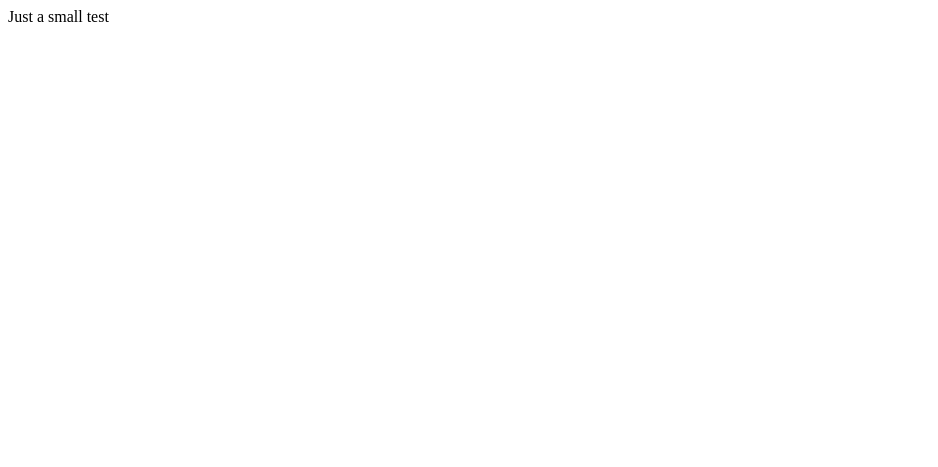
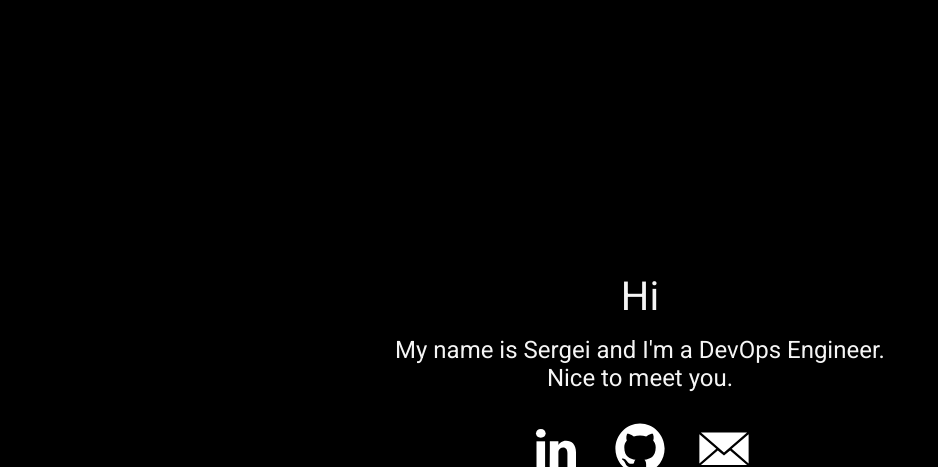
Before and after one commit to s0rl0v/s0rl0v.github.io, a plain HTML site: page index.html in a window 1280 px wide. Shown: the top 467 px of the page, without its empty margins (0-938 px from the left). Drawn offline with Linux system fonts and the light colour scheme.

Commit message:
init content

```diff
--- /dev/null
+++ b/assets/css/layout.css
@@ -0,0 +1,27 @@
+/* Layout */
+
+body, header, footer {
+    display: flex;
+
+    /* Layout items in the container in column */
+    flex-direction: column;
+}
+
+body {
+    /* Center the things on vertical axis */
+    justify-content: center;
+    /* Center things on horizontal axis */
+    text-align: center;
+}
+
+header, footer {
+    flex: 1;
+    justify-content: flex-end;
+}
+
+main {
+    display: flex;
+    flex-direction: column;
+
+    align-items: center;
+}
--- /dev/null
+++ b/assets/css/style.css
@@ -0,0 +1,40 @@
+/* Style */
+
+body {
+  display: flex;
+
+  font-family: 'Roboto', sans-serif;
+
+  -webkit-font-smoothing: antialiased;
+  -moz-osx-font-smoothing: grayscale;
+
+  margin: 0;
+  min-height: 100vh;
+
+  background-color: black;
+  color: whitesmoke;
+}
+
+.icon {
+  background-color: transparent;
+  height: 10vh;
+  width: 10vh;
+}
+
+header {
+  font-size: 5vh;
+}
+
+article {
+  padding-bottom: 2vh;
+  font-size: 3vh;
+  max-width: 40vw;
+}
+
+footer {
+  font-size: 2vh;
+}
+
+footer, header {
+  padding: 2vh;
+}
--- a/index.html
+++ b/index.html
@@ -1,18 +1,45 @@
 <!DOCTYPE html>
 <html lang="en">
+
 <head>
   <meta charset="utf-8" />
   <meta name="viewport" content="width=device-width, initial-scale=1" />
-    <meta
-      name="description"
-      content="Personal website"
-    />
+  <meta name="description" content="Sergei Orlov online business card with links to GitHub and Linkedin profiles" />
 
-    <title>Okeer homepage</title>
+  <link type="text/plain" rel="author" href="./humans.txt" />
+
+  <link href="https://fonts.googleapis.com/css1?family=Roboto&display=swap" rel="stylesheet">
+  <link href="./assets/css/layout.css" rel="stylesheet">
+  <link href="./assets/css/style.css" rel="stylesheet">
+
+  <title>Sergei Orlov website</title>
 </head>
+
 <body>
-    <noscript>You need to enable JavaScript to run this app.</noscript>
-    <div id="root"></div>
-    <header>Just a small test</header>
+  <noscript>You need to enable JavaScript to run this website.</noscript>
+
+  <header>Hi</header>
+
+  <main>
+    <article>
+      My name is Sergei and I'm a DevOps Engineer. Nice to meet you.
+    </article>
+
+    <nav>
+      <a href="https://www.linkedin.com/in/okeer/" title="My Linkedin profile"><img class="icon"
+          src="./assets/icons/in.svg" /></a>
+      <a href="https://github.com/okeer" title="My GitHub profile"><img class="icon" src="./assets/icons/gh.svg" /></a>
+      <a id="contact" title="Contact me"><img class="icon" src="./assets/icons/em.svg" /></a>
+    </nav>
+  </main>
+
+  <footer>2019 Sergei 'okeer' Orlov</footer>
+
 </body>
+
+<script>
+  let a = document.getElementById("contact");
+  a.href = `mailto:contact@${document.domain}`;
+</script>
+
 </html>
```
Also changed, not shown: assets/icons/em.svg (added), assets/icons/gh.svg (added), assets/icons/in.svg (added), humans.txt (added), robots.txt (added), 1 other file. Lines whose indentation alone changed are shown as unchanged.
